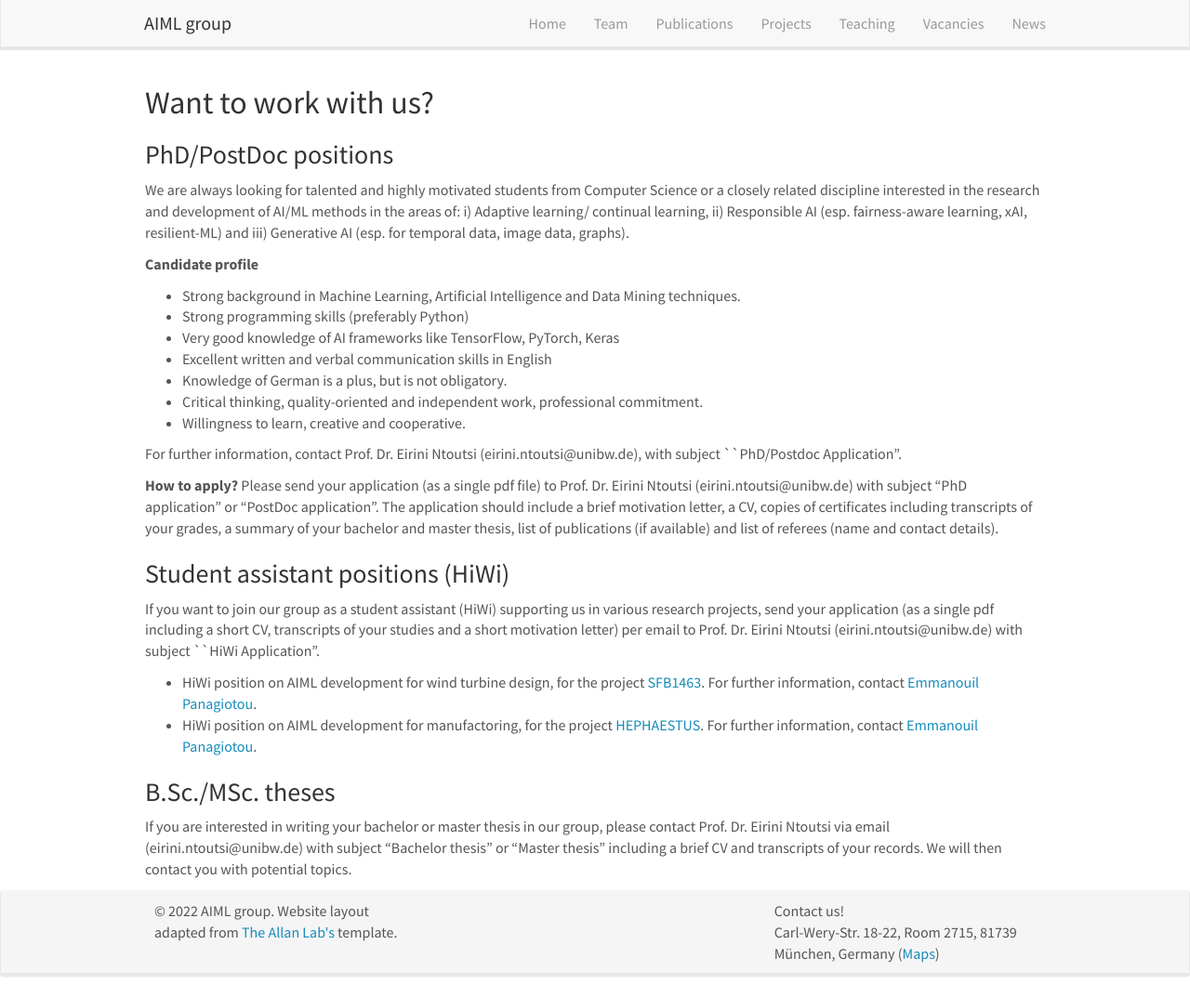
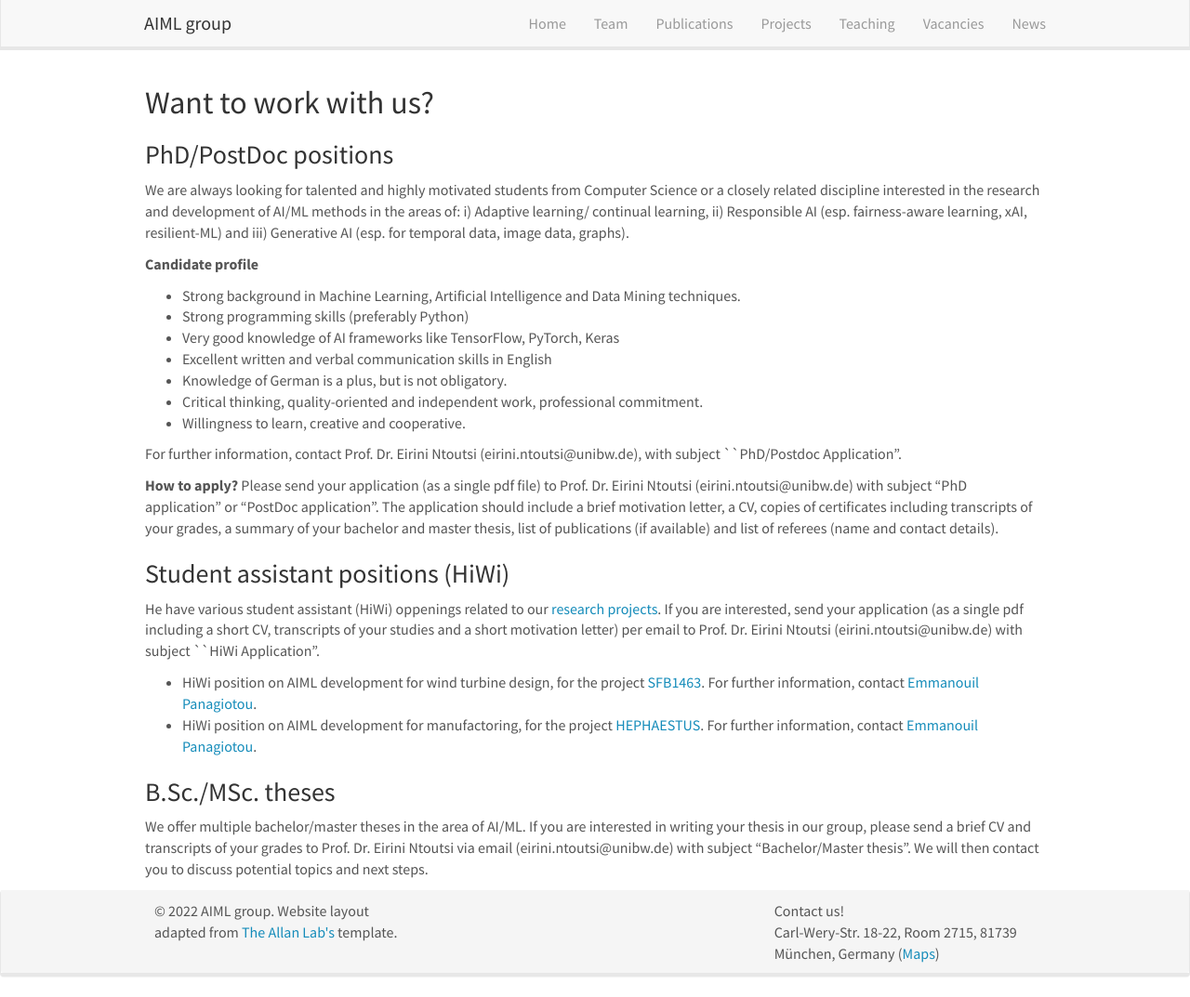
Before and after one commit to AIML-research/AIML-research.github.io, a Jekyll site: the page built from _pages/openings.md, in a window 1280 px wide and 1073 px high. Shown: the whole window at 93% size. Built offline with Jekyll 4.4.1, drawn with Linux system fonts in a browser that asks for light colours; nearby versions of some CDN libraries.

Commit message:
Update openings.md

```diff
--- a/_pages/openings.md
+++ b/_pages/openings.md
@@ -44,11 +44,11 @@ Please send your application (as a single pdf file) to Prof. Dr. Eirini Ntoutsi
 
 
 ### Student assistant positions (HiWi)
-If you want to join our group as a student assistant (HiWi) supporting us in various research projects, send your application (as a single pdf including a short CV, transcripts of your studies and a short motivation letter) per email to Prof. Dr. Eirini Ntoutsi (eirini.ntoutsi@unibw.de) with subject ``HiWi Application".
+He have various student assistant (HiWi) oppenings related to our <a href = "{{ site.url }}{{ site.baseurl }}/projects/"> research projects</a>. If you are interested, send your application (as a single pdf including a short CV, transcripts of your studies and a short motivation letter) per email to Prof. Dr. Eirini Ntoutsi (eirini.ntoutsi@unibw.de) with subject ``HiWi Application".
 <ul>
   <li>HiWi position on AIML development for wind turbine design, for the project <a href = "{{ site.url }}{{ site.baseurl }}/projects/offshore">SFB1463</a>. For further information, contact <a href = "{{ site.url }}{{ site.baseurl }}/team">Emmanouil Panagiotou</a>.</li>
   <li>HiWi position on AIML development for manufactoring, for the project <a href = "{{ site.url }}{{ site.baseurl }}/projects/hephaestus">HEPHAESTUS</a>. For further information, contact <a href = "{{ site.url }}{{ site.baseurl }}/team">Emmanouil Panagiotou</a>.</li>
 </ul>
 
 ### B.Sc./MSc. theses
-If you are interested in writing your bachelor or master thesis in our group, please contact Prof. Dr. Eirini Ntoutsi via email (eirini.ntoutsi@unibw.de) with subject "Bachelor thesis" or "Master thesis" including a brief CV and transcripts of your records. We will then contact you with potential topics.
+We offer multiple bachelor/master theses in the area of AI/ML. If you are interested in writing your thesis in our group, please send a brief CV and transcripts of your grades to Prof. Dr. Eirini Ntoutsi via email (eirini.ntoutsi@unibw.de) with subject "Bachelor/Master thesis". We will then contact you to discuss potential topics and next steps.
```
